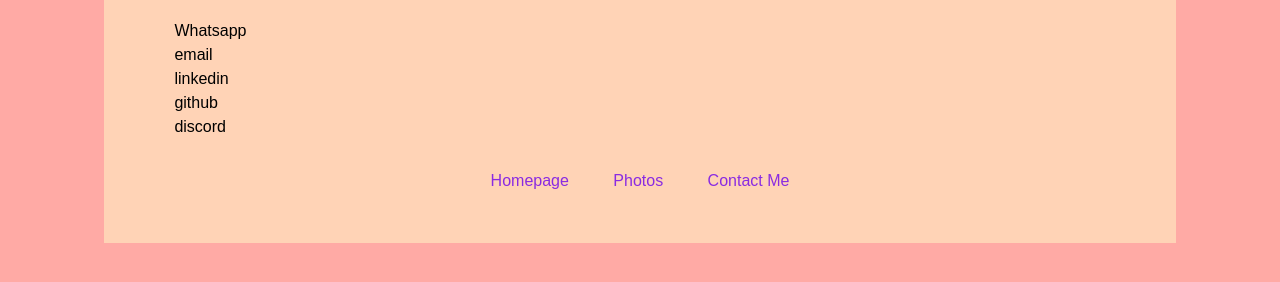
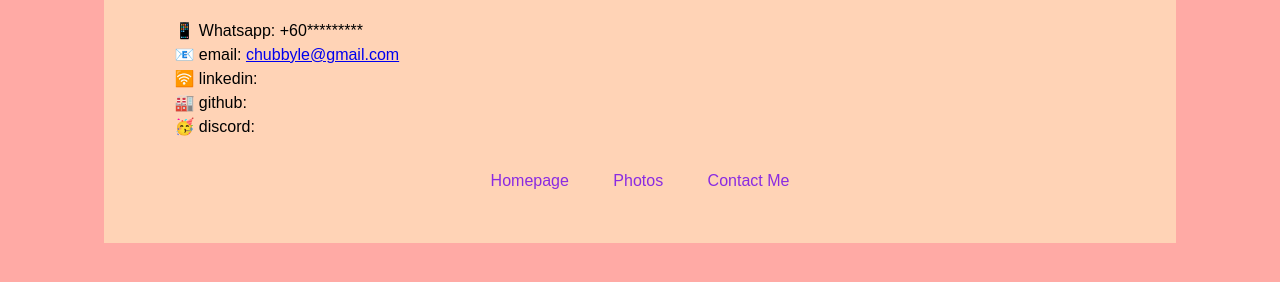
Before and after one commit to chubbyle/SheCodesResponsiveW3, a plain HTML site: page contact.html in a window 1280 px wide. Shown: the part 100-382 px from the top of the page. Drawn offline with Linux system fonts and the light colour scheme.

Commit message:
contact info added

```diff
--- a/contact.html
+++ b/contact.html
@@ -14,11 +14,11 @@
     <div class="main-body-container">
       <h1>This page contains my contact info:</h1>
       <ul>
-        <li>Whatsapp</li>
-        <li>email</li>
-        <li>linkedin</li>
-        <li>github</li>
-        <li>discord</li>
+        <li> 📱 Whatsapp: +60*********</li>
+        <li> 📧 email: <a href="mailto:chubbyle@gmail.com">chubbyle@gmail.com</a></li>
+        <li> 🛜 linkedin:  </li>
+        <li> 🏭 github: </li>
+        <li> 🥳 discord: </li>
       </ul>
 
       <div class="navigation-links">
--- a/src/styles.css
+++ b/src/styles.css
@@ -44,6 +44,7 @@ h1 {
 .main-photo {
     max-width: 70%;
     text-align: center;
+    border: 5px solid white;
     border-radius: 5px;
 
 }
```
